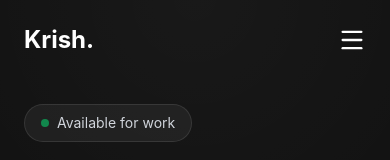
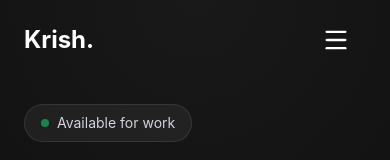
Before and after one commit to krishthakur269326-spec/Portfolio, a React (Vite) app: page / in a window 390 px wide. Shown: the top 160 px of the page. Built offline with nearby package versions, Linux system fonts and the light colour scheme.

Commit message:
fixing navbar

```diff
--- a/src/components/Navbar.jsx
+++ b/src/components/Navbar.jsx
@@ -62,7 +62,7 @@ const Navbar = () => {
                 {/* Mobile Toggle */}
                 <button
                     onClick={() => setIsOpen(!isOpen)}
-                    className="md:hidden text-white"
+                    className="md:hidden text-white pr-4"
                 >
                     {isOpen ? <X size={28} /> : <Menu size={28} />}
                 </button>
```
